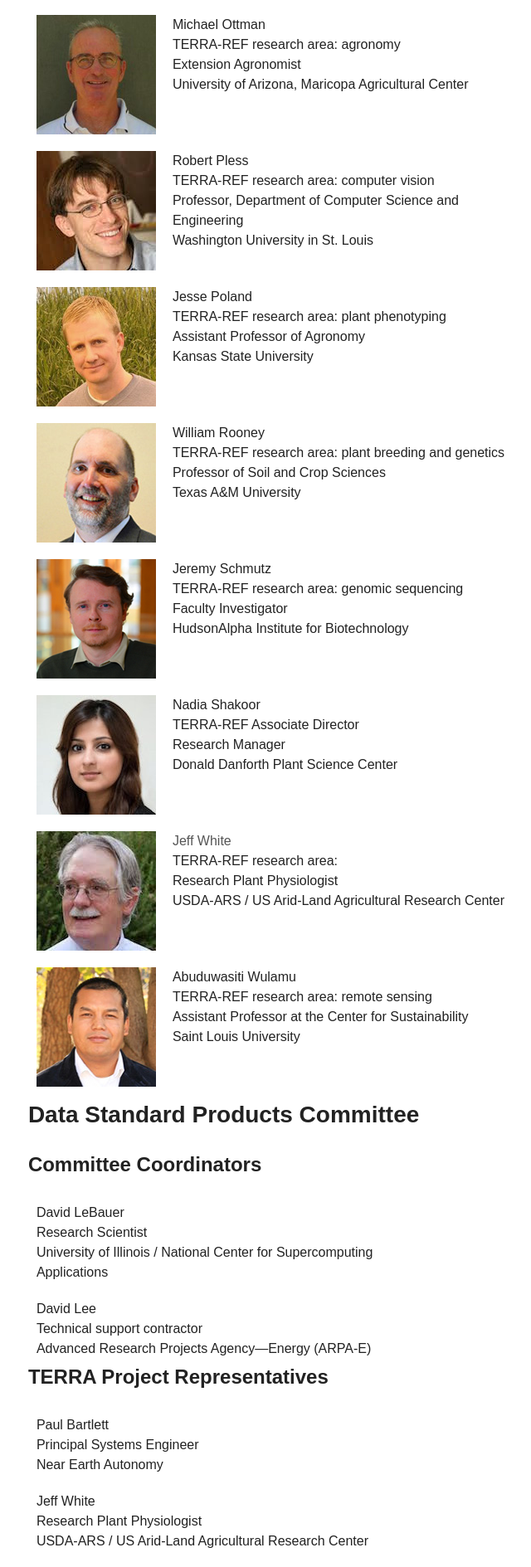
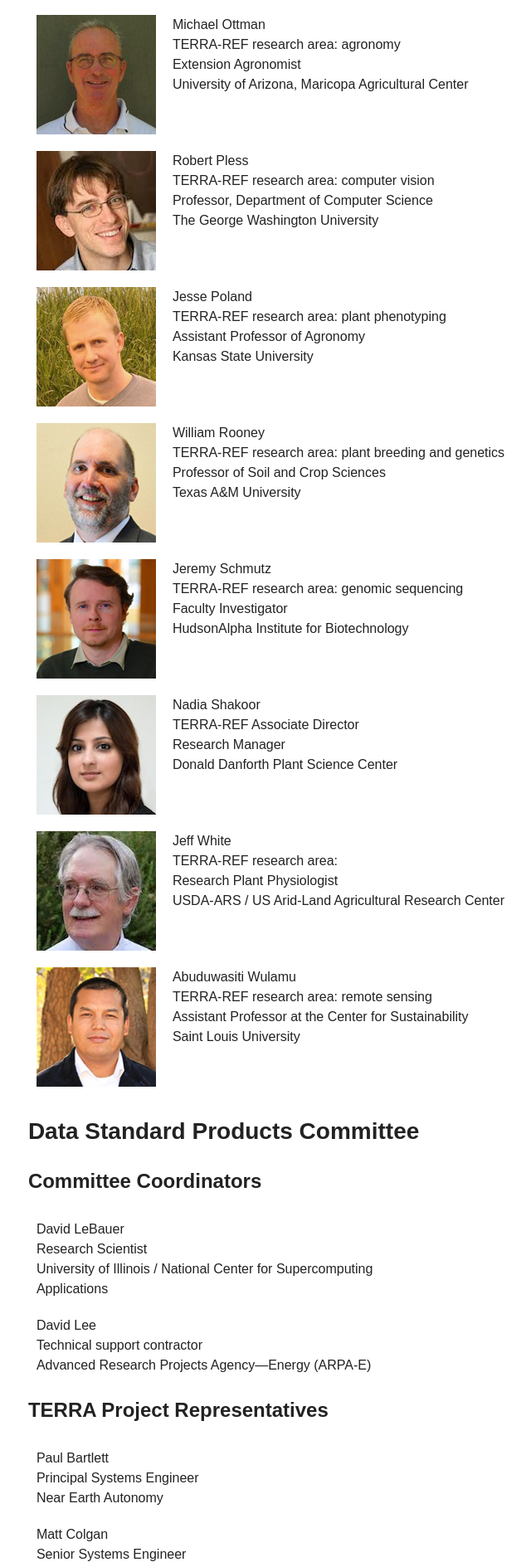
Before and after one commit to terra-reference/terraref.github.io, a Jekyll site: the page built from team/index.md, in a window 1280 px wide. Shown: the part 1861-3750 px from the top of the page at 83% size, without its empty margins (252-892 px from the left). Built offline with Jekyll 4.4.1, drawn with Linux system fonts in a browser that asks for light colours; nearby versions of some CDN libraries; some of the changed text lies outside the part shown.

Commit message:
Team page edits

```diff
--- a/_sass/_page.scss
+++ b/_sass/_page.scss
@@ -334,6 +334,7 @@ span + .entry-title {
 	clear: both;
 	float: left;
 	width: 100%;
+	margin-bottom: 20px;
 }
 .profile-image {
 	clear: both;
--- a/team/index.md
+++ b/team/index.md
@@ -93,10 +93,10 @@ University of Arizona, Maricopa Agricultural Center
 
 <div class="profile-image"><img src="/images/team/Pless.jpg"></div>
 <div class="profile-bio">
-<a href="http://www.cs.wustl.edu/~pless/" target="_blank">Robert Pless</a><br/>
+<a href="https://www.cs.seas.gwu.edu/robert-pless" target="_blank">Robert Pless</a><br/>
 TERRA-REF research area: computer vision<br/>
-Professor, Department of Computer Science and Engineering<br/>
-Washington University in St. Louis
+Professor, Department of Computer Science<br/>
+The George Washington University
 </div>
 
 <div class="profile-image"><img src="/images/team/Poland.jpg"></div>
@@ -133,7 +133,7 @@ Donald Danforth Plant Science Center
 
 <div class="profile-image"><img src="/images/team/White.jpg"></div>
 <div class="profile-bio">
-<a href="" target="_blank">Jeff White</a><br/>
+<a href="https://www.ars.usda.gov/people-locations/person?person-id=33167" target="_blank">Jeff White</a><br/>
 TERRA-REF research area:<br/>
 Research Plant Physiologist<br/>
 USDA-ARS / US Arid-Land Agricultural Research Center<br/>
@@ -146,14 +146,12 @@ TERRA-REF research area: remote sensing<br/>
 Assistant Professor at the Center for Sustainability<br/>
 Saint Louis University
 </div>
-
 </div>
-
 
 
 ## Data Standard Products Committee
 
-###  Committee Coordinators
+### Committee Coordinators
 
 <div class="profiles">
 <div class="profile-bio">
@@ -169,12 +167,9 @@ Advanced Research Projects Agency—Energy (ARPA-E)<br/>
 </div>
 </div>
 
-
-
 ### TERRA Project Representatives
 
 <div class="profiles">
-
 <div class="profile-bio">
 <a href="http://www.nearearth.aero/" target="_blank">Paul Bartlett</a><br/>
 Principal Systems Engineer<br/>
@@ -182,9 +177,9 @@ Near Earth Autonomy<br/>
 </div>
 
 <div class="profile-bio">
-<a href="https://www.ars.usda.gov/pacific-west-area/maricopa-arizona/us-arid-land-agricultural-research-center/plant-physiology-and-genetics-research/people/jeffrey-white/" target="_blank">Jeff White</a><br/>
-Research Plant Physiologist<br/>
-USDA-ARS / US Arid-Land Agricultural Research Center<br/>
+<a href="http://team.bluerivert.com/" target="_blank">Matt Colgan</a><br/>
+Senior Systems Engineer<br/>
+Blue River Technology<br/>
 </div>
 
 <div class="profile-bio">
@@ -201,9 +196,9 @@ Cornell<br/>
 </div>
 
 <div class="profile-bio">
-<a href="http://team.bluerivert.com/" target="_blank">Matt Colgan</a><br/>
-Senior Systems Engineer<br/>
-Blue River Technology<br/>
+<a href="https://www.hdfgroup.org/team/ted-habermann/" target="_blank">Ted Habermann</a><br/>
+Director of Business and Community Development
+The HDF Group
 </div>
 
 <div class="profile-bio">
@@ -213,15 +208,27 @@ Pacific Northwest National Laboratory<br/>
 </div>
 
 <div class="profile-bio">
+<a href="http://www.gdcb.iastate.edu/faculty-and-research/faculty/carolyn-j-lawrence/" target="_blank">Carolyn Lawrence-Dill</a><br/>
+Associate Professor of Genetics, Development, and Cell Biology<br/>
+Iowa State<br/>
+</div>
+
+<div class="profile-bio">
+<a href="https://cals.arizona.edu/spls/content/eric" target="_blank">Eric Lyons</a><br/>
+Assistant Professor of Plant Sciences<br/>
+University of Arizona / iPlant Collaborative
+</div>
+
+<div class="profile-bio">
+<a href="http://www.neonscience.org/about/staff/shelley-petroy" target="_blank">Shelley Petroy</a><br/>
+Director of Data Products<br/>
+NEON<br/>
+</div>
+
+<div class="profile-bio">
 <a href="http://www.cs.cmu.edu/~bapoczos/" target="_blank">Barnabas Poczos</a><br/>
 Assistant Professor of Machine Learning<br/>
 Carnegie Mellon<br/>
-</div>
-
-<div class="profile-bio">
-<a href="http://baen.tamu.edu/people/thomasson-alex/" target="_blank">Alex Thomasson</a><br/>
-Professor of Biological and Agricultural Engineering<br/>
-Texas A&M University<br/>
 </div>
 
 <div class="profile-bio">
@@ -237,27 +244,15 @@ Brookhaven National Lab<br/>
 </div>
 
 <div class="profile-bio">
-<a href="http://www.neonscience.org/about/staff/shelley-petroy" target="_blank">Shelley Petroy</a><br/>
-Director of Data Products<br/>
-NEON<br/>
+<a href="http://baen.tamu.edu/people/thomasson-alex/" target="_blank">Alex Thomasson</a><br/>
+Professor of Biological and Agricultural Engineering<br/>
+Texas A&M University<br/>
 </div>
 
 <div class="profile-bio">
-<a href="http://www.gdcb.iastate.edu/faculty-and-research/faculty/carolyn-j-lawrence/" target="_blank">Carolyn Lawrence-Dill</a><br/>
-Associate Professor of Genetics, Development, and Cell Biology<br/>
-Iowa State<br/>
-</div>
-
-<div class="profile-bio">
-<a href="https://cals.arizona.edu/spls/content/eric" target="_blank">Eric Lyons</a><br/>
-Assistant Professor of Plant Sciences<br/>
-University of Arizona / iPlant Collaborative
-</div>
-
-<div class="profile-bio">
-<a href="https://www.hdfgroup.org/team/ted-habermann/" target="_blank">Ted Habermann</a><br/>
-Director of Business and Community Development
-The HDF Group
+<a href="https://www.ars.usda.gov/people-locations/person?person-id=33167" target="_blank">Jeff White</a><br/>
+Research Plant Physiologist<br/>
+USDA-ARS / US Arid-Land Agricultural Research Center<br/>
 </div>
 
 </div>
```
